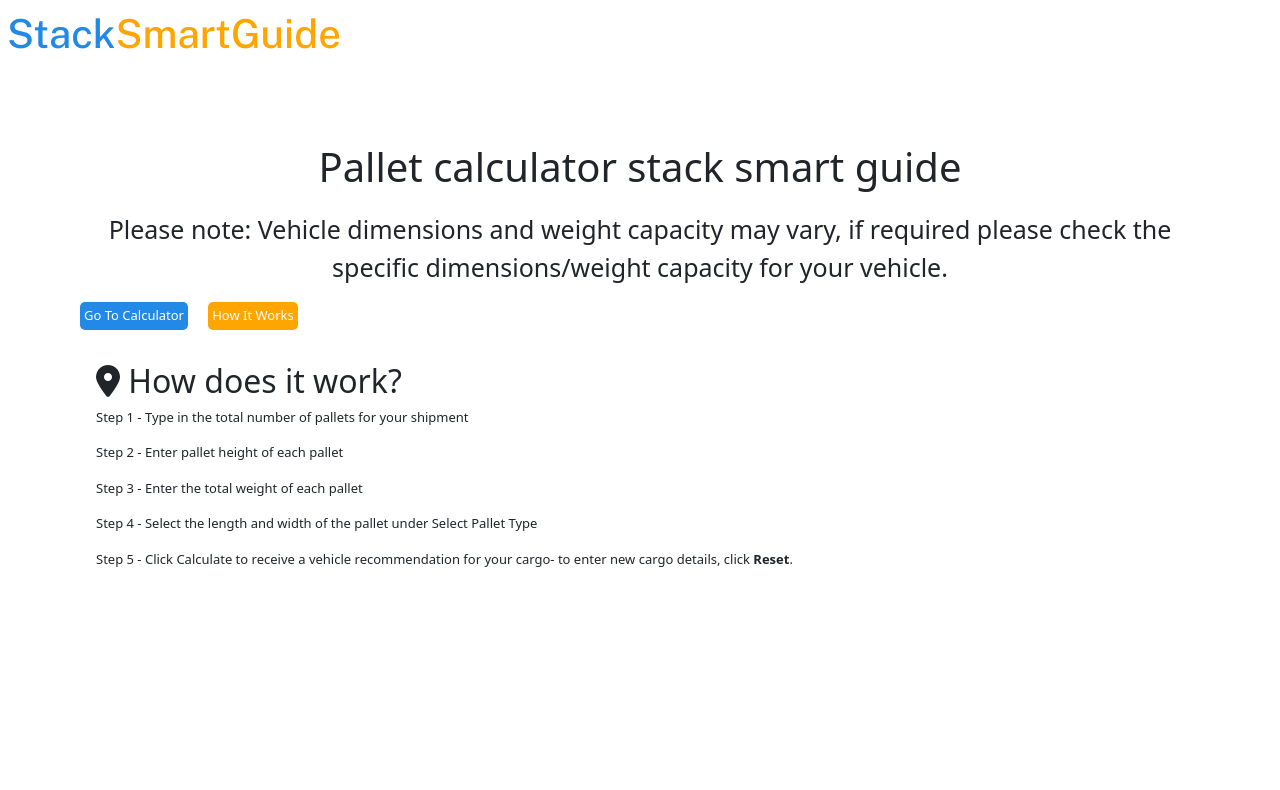
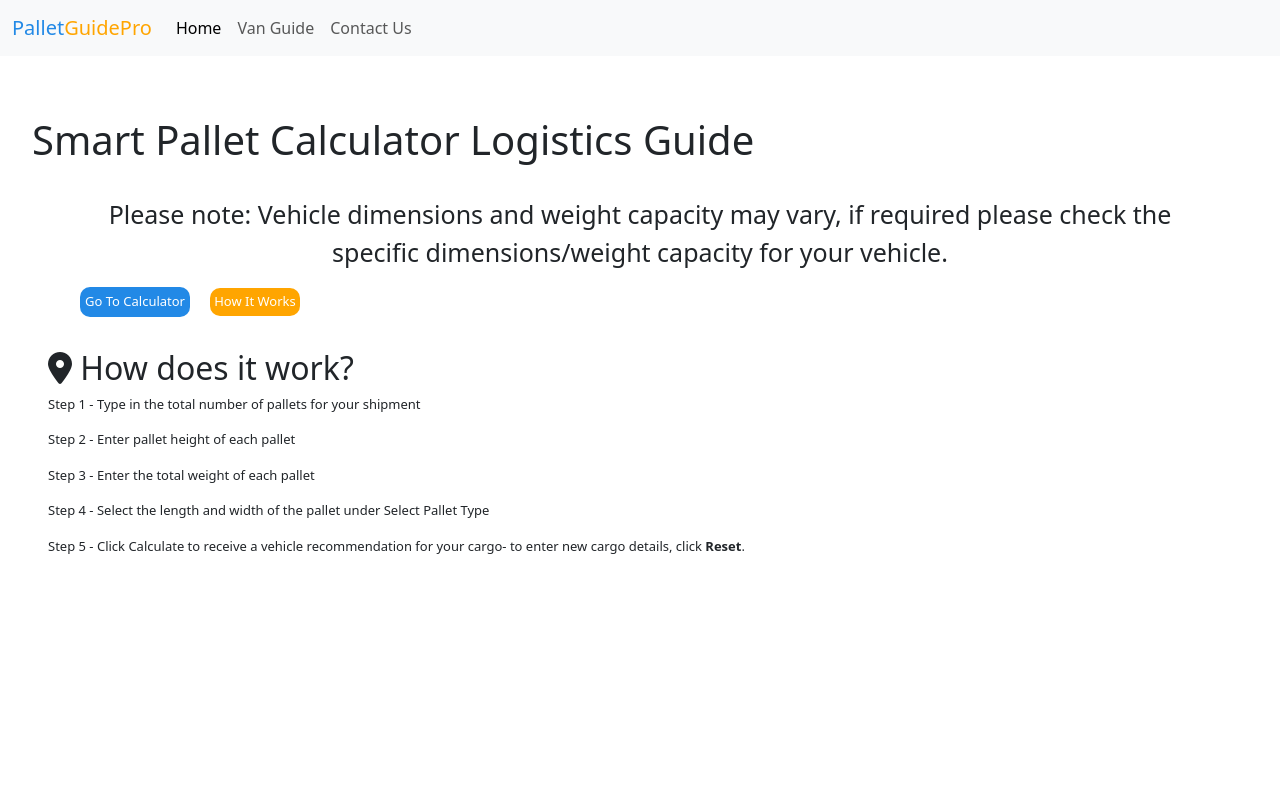
Before and after one commit to MunasheMuk2/StackSmartGuide, a website: page index.html in a window 1280 px wide. Shown: the top 790 px of the page. Drawn offline with nearby package versions, Linux system fonts and the light colour scheme.

Commit message:
Amend button margins and change nav website name and main heading

```diff
--- a/assets/css/style.css
+++ b/assets/css/style.css
@@ -28,8 +28,12 @@ margin-bottom:25px;
 }
 
 /* to change the 'smartguide' in the logo to orange */
-.logo > span {
+#orange {
     color:orange;
+}
+
+#blue {
+    color:#2289e6;
 }
 
 /* Headings */
@@ -43,9 +47,13 @@ h1 {
 }
 
 .headers{
-    text-align:center;
-    font-size:20px;
+    /* text-align:center; */
+    font-size:40px;
     text-wrap: wrap;
+    margin-top:2rem;
+    margin-left:2rem;
+    margin-bottom:2rem;
+    width:85%
 }
 
 /* Main section */
@@ -63,8 +71,8 @@ main {
 }
 
 #calculator{
-    border-radius:5px;
-    padding:4px;
+    border-radius:10px;
+    padding:5px;
     background-color:#2289e6;
     color:white;
     font-size:13px;
@@ -74,7 +82,7 @@ main {
 }
 
 #how{
-    border-radius:5px;
+    border-radius:10px;
     padding:4px;
     border:none;
     margin-left:1rem;
@@ -87,6 +95,7 @@ main {
 
     margin:auto;
     margin-top:2rem;
+     margin-left:3rem;
     font-size:13px;
     width:85%;
     align-content:center;
--- a/index.html
+++ b/index.html
@@ -16,6 +16,7 @@
     <!--Boostrap links-->
     <link href="https://cdn.jsdelivr.net/npm/bootstrap@5.3.6/dist/css/bootstrap.min.css" rel="stylesheet"
         integrity="sha384-4Q6Gf2aSP4eDXB8Miphtr37CMZZQ5oXLH2yaXMJ2w8e2ZtHTl7GptT4jmndRuHDT" crossorigin="anonymous">
+    <script defer src="https://cdn.jsdelivr.net/npm/bootstrap@5.3.7/dist/js/bootstrap.bundle.min.js"></script>
 
 </head>
 
@@ -24,15 +25,75 @@
 
     <!-- Navigation -->
 
-    <header>
+    <nav class="navbar navbar-expand-lg bg-body-tertiary">
+        <div class="container-fluid">
+            <a class="navbar-brand" id="blue" href="#"><span id="blue">Pallet</span><span
+                    id="orange">GuidePro</span></a>
+            <button class="navbar-toggler" type="button" data-bs-toggle="collapse" data-bs-target="#navbarNav"
+                aria-controls="navbarNav" aria-expanded="false" aria-label="Toggle navigation">
+                <span class="navbar-toggler-icon"></span>
+            </button>
+            <div class="collapse navbar-collapse" id="navbarNav">
+                <ul class="navbar-nav">
+                    <li class="nav-item">
+                        <a class="nav-link active" aria-current="page" href="#">Home</a>
+                    </li>
+                    <li class="nav-item">
+                        <a class="nav-link" href="#">Van Guide</a>
+                    </li>
+                    <li class="nav-item">
+                        <a class="nav-link" href="#">Contact Us</a>
+                    </li>
+
+                </ul>
+            </div>
+        </div>
+    </nav>
+
+    <!-- <nav class="navbar navbar-expand-lg bg-body-tertiary">
+      <div class="container-fluid">
+        <a class="navbar-brand" href="#">Navbar</a>
+        <button class="navbar-toggler" type="button" data-bs-toggle="collapse" data-bs-target="#navbarNavDropdown" aria-controls="navbarNavDropdown" aria-expanded="false" aria-label="Toggle navigation">
+          <span class="navbar-toggler-icon"></span>
+        </button>
+        <div class="collapse navbar-collapse" id="navbarNavDropdown">
+          <ul class="navbar-nav">
+            <li class="nav-item">
+              <a class="nav-link active" aria-current="page" href="#">Home</a>
+            </li>
+            <li class="nav-item">
+              <a class="nav-link" href="#">Features</a>
+            </li>
+            <li class="nav-item">
+              <a class="nav-link" href="#">Pricing</a>
+            </li>
+            <li class="nav-item dropdown">
+              <a class="nav-link dropdown-toggle" href="#" role="button" data-bs-toggle="dropdown" aria-expanded="false">
+                Dropdown link
+              </a>
+              <ul class="dropdown-menu">
+                <li><a class="dropdown-item" href="#">Action</a></li>
+                <li><a class="dropdown-item" href="#">Another action</a></li>
+                <li><a class="dropdown-item" href="#">Something else here</a></li>
+              </ul>
+            </li>
+          </ul>
+        </div>
+      </div>
+    </nav> -->
+
+
+
+    <!-- <header>
         <h1 class="logo">Stack<span id="orange">SmartGuide</span></h1>
-    </header>
+    </header> -->
 
 
     <!-- Main -->
     <main>
         <!-- Guide instructions first paragraph -->
-        <h2 class="headers"> Pallet calculator stack smart guide </h2>
+
+        <h2 class="headers"> Smart Pallet Calculator Logistics Guide </h2>
         <p class="paragraphs"> Please note: Vehicle dimensions and weight capacity may vary, if required please check
             the specific
             dimensions/weight capacity for your vehicle.
```
